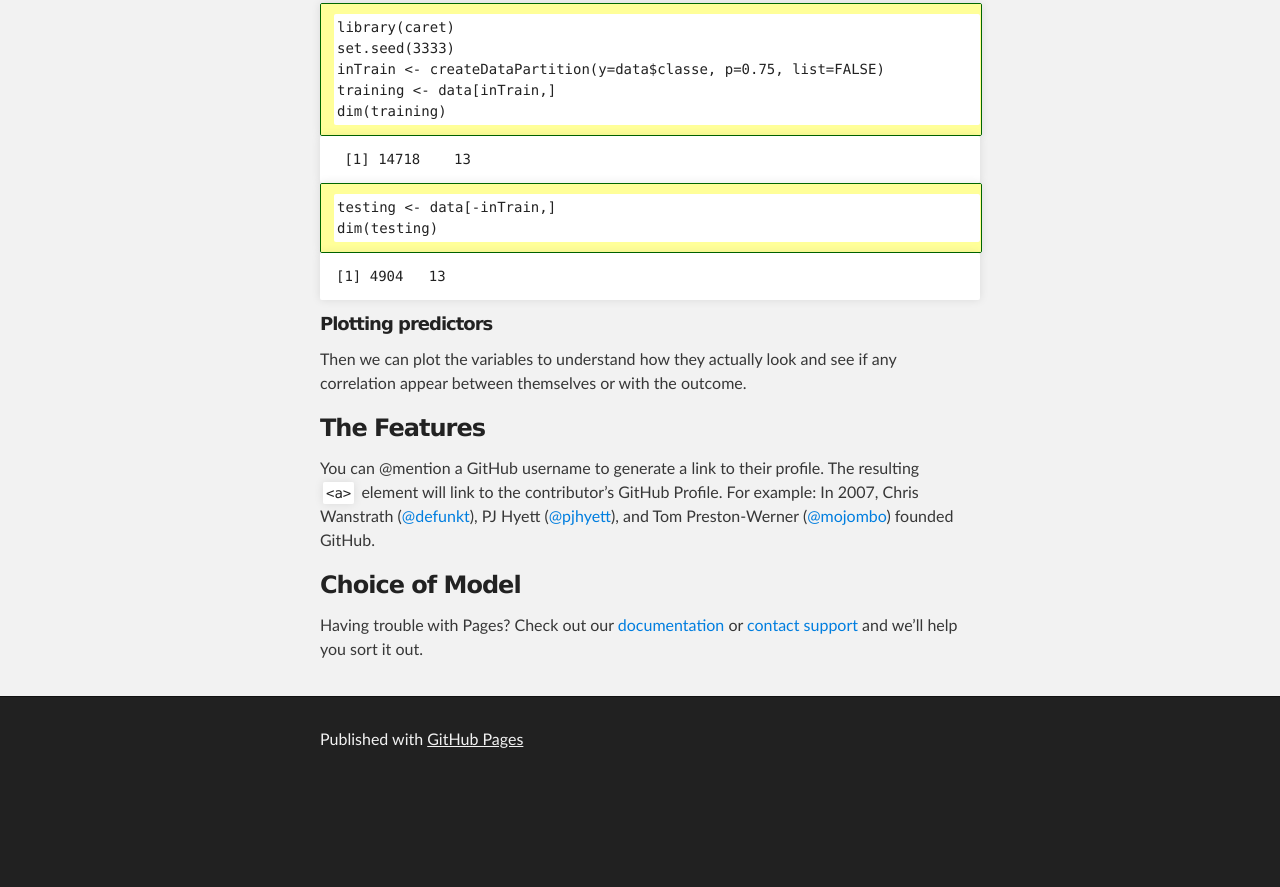
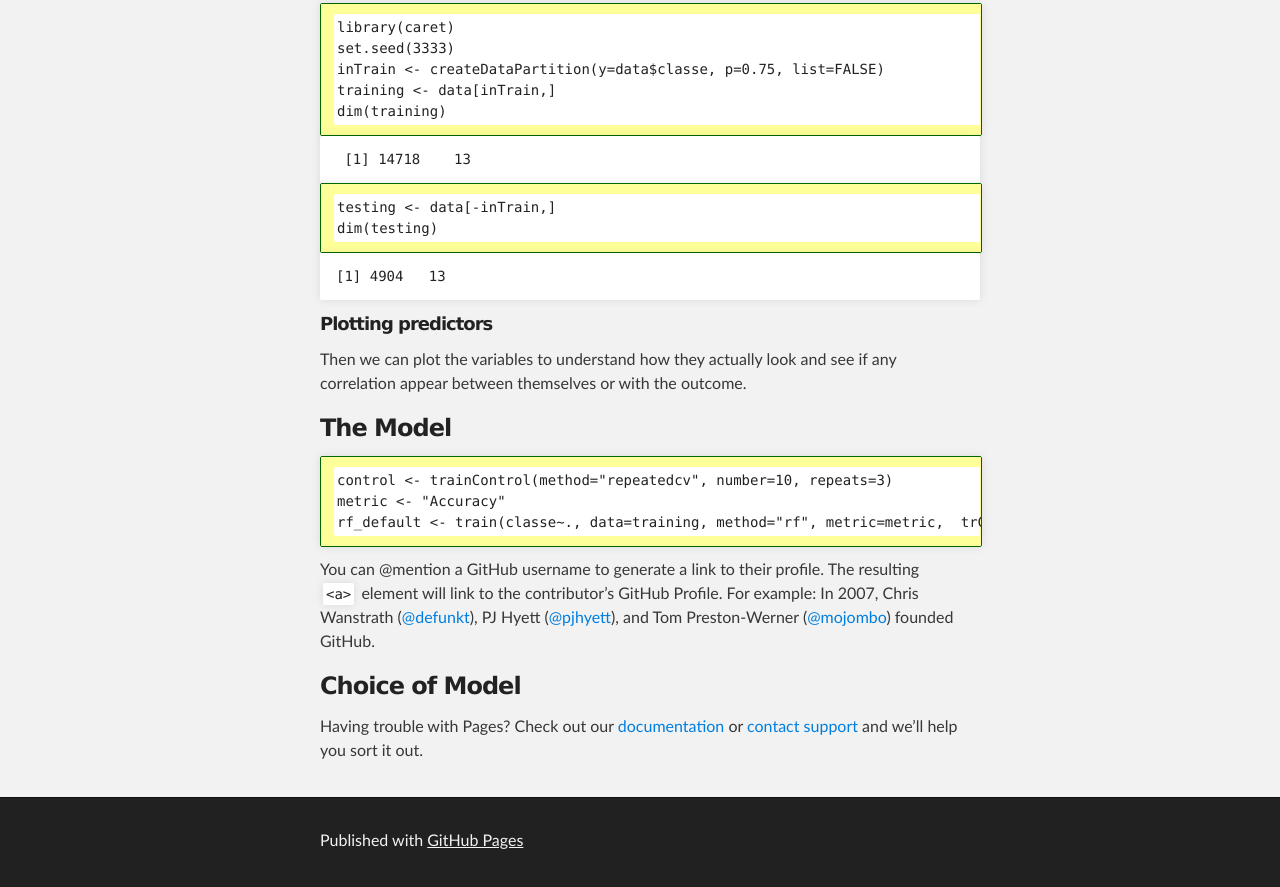
Before and after one commit to patap560/patap560.github.io, a plain HTML site: page index.html in a window 1280 px wide. Shown: the part 5701-6588 px from the top of the page. Before the commit the page ends 6487 px from the top, so only its background shows below. Drawn offline with Linux system fonts and the light colour scheme.

Commit message:
L294-296

```diff
--- a/index.html
+++ b/index.html
@@ -289,7 +289,11 @@ dim(testing)</code></pre>
 <h3>
 <a id="authors-and-contributors" class="anchor" href="#authors-and-contributors" aria-hidden="true"><span aria-hidden="true"
 class="octicon octicon-link"></span></a>
-The Features </h3>
+The Model </h3>
+
+<pre class="programlisting"><code>control <- trainControl(method="repeatedcv", number=10, repeats=3)
+metric <- "Accuracy"
+rf_default <- train(classe~., data=training, method="rf", metric=metric,  trControl=control,ntree=500)</code></pre>
 
 <p>You can @mention a GitHub username to generate a link to their profile. The resulting <code>&lt;a&gt;</code> element will link to the contributor’s GitHub Profile. For example: In 2007, Chris Wanstrath (<a href="https://github.com/defunkt" class="user-mention">@defunkt</a>), PJ Hyett (<a href="https://github.com/pjhyett" class="user-mention">@pjhyett</a>), and Tom Preston-Werner (<a href="https://github.com/mojombo" class="user-mention">@mojombo</a>) founded GitHub.</p>
 
```
